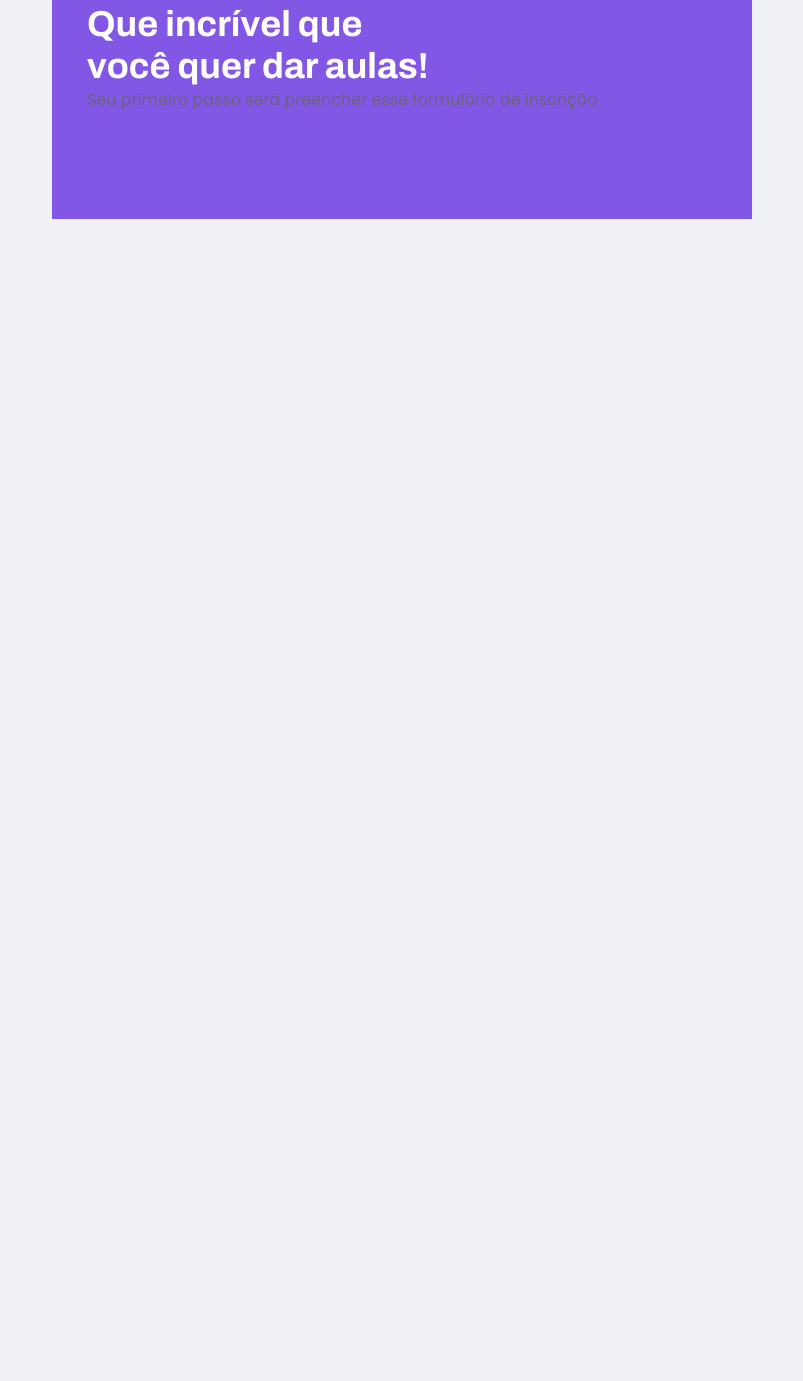
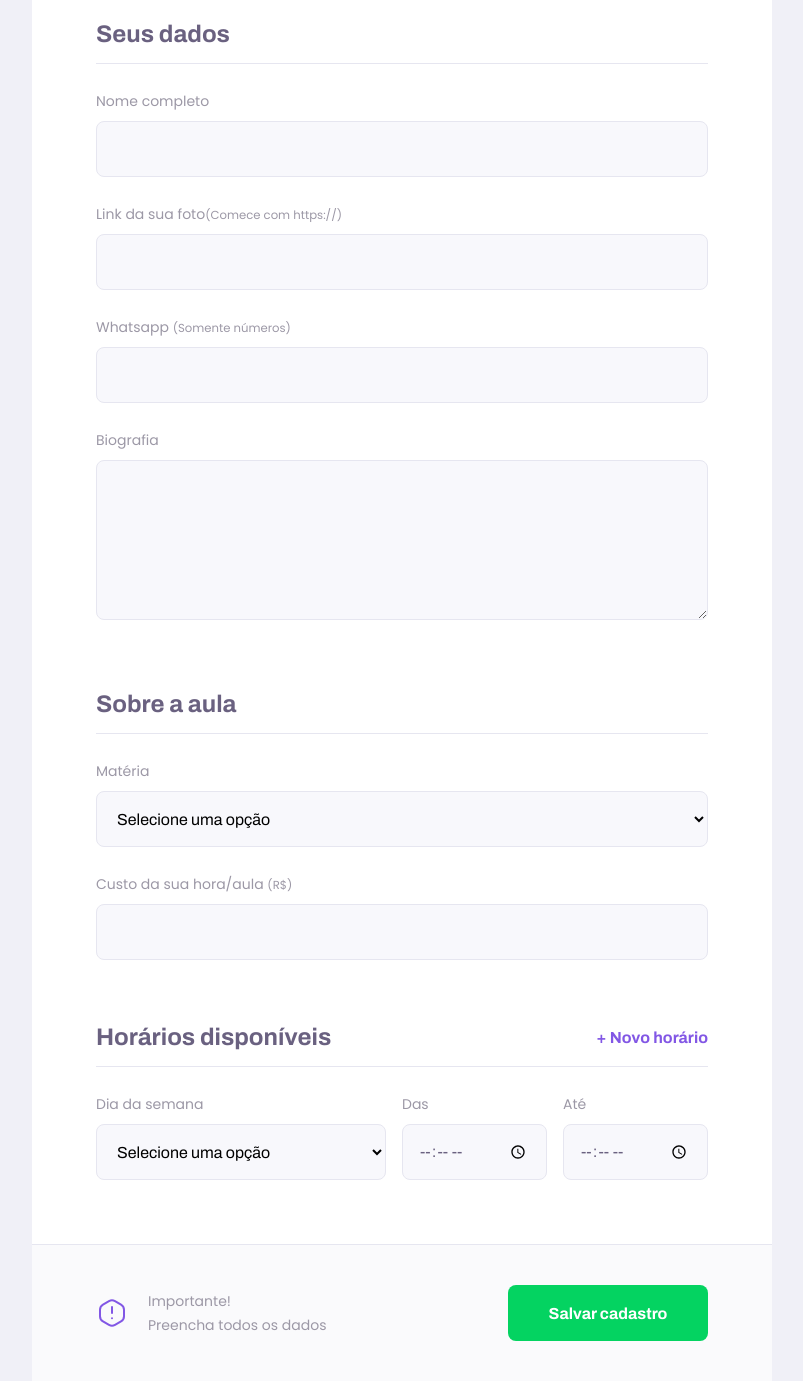
Before and after one commit to dnpadua/nlw-proffy, a plain HTML site: page Proffy/give-classes.html in a window 1280 px wide. Shown: the part 351-1732 px from the top of the page, without its empty margins (238-1041 px from the left). Before the commit the page ends 800 px from the top, so only its background shows below. Drawn offline with Linux system fonts and the light colour scheme.

Commit message:
Adding page Dar Aulas
Adding page form

```diff
--- a/Proffy/give-classes.html
+++ b/Proffy/give-classes.html
@@ -7,9 +7,12 @@
 
     <link rel="stylesheet" href="/styles/main.css">
     <link rel="stylesheet" href="/styles/partials/header.css">
+    <link rel="stylesheet" href="/styles/partials/forms.css">
     <link rel="stylesheet" href="/styles/partials/page-give-classes.css">
 
     <link href="https://fonts.googleapis.com/css2?family=Archivo:wght@400;700&amp;family=Poppins:wght@400;600&amp;display=swap" rel="stylesheet">
+
+    <script src="/scripts/addField.js" defer></script>
 
 </head>
 <body id="page-give-classes">
@@ -31,6 +34,100 @@
         </header>
 
        <main>
+        <form action="" id="create-class">
+            <fieldset>
+                <legend>Seus dados</legend>
+
+                <div class="input-block">
+                    <label for="name">Nome completo</label>
+                    <input type="name" id="name" required>
+                </div>
+
+                <div class="input-block">
+                    <label for="avatar">Link da sua foto<small>(Comece com https://)</small></label>
+                    <input type="avatar" id="avatar" type="url" required>
+                </div>
+
+                <div class="input-block">
+                    <label for="whatsapp">Whatsapp <small>(Somente números)</small></label>
+                    <input type="whatsapp" id="whatsapp" id="number" required>
+                </div>
+
+                <div class="textarea-block">
+                    <label for="bio">Biografia</label>
+                    <textarea name="bio" id="bio" required></textarea>
+                </div>
+
+            </fieldset>
+
+            <fieldset>
+                <legend>Sobre a aula</legend>
+                <div class="select-block">
+                    <label for="subject">Matéria</label>
+                    <select name="subject" id="subject" required>
+                        <option value="">Selecione uma opção</option>
+                        <option value="1">Artes</option>
+                        <option value="2">Biologia</option>
+                        <option value="3">Ciências</option>
+                        <option value="4">Educação física</option>
+                        <option value="5">Física</option>
+                        <option value="6">Geografica</option>
+                        <option value="7">História</option>
+                        <option value="8">Matemática</option>
+                        <option value="9">Português</option>
+                        <option value="10">Química</option>
+                    </select>
+                </div>
+
+                <div class="input-block">
+                  <label for="cost">Custo da sua hora/aula <small>(R$)</small></label>
+                  <input type="cost" id="cost" type="number" required>
+                </div>
+
+            </fieldset>
+
+            <fieldset id="schedule-items">
+                <legend>Horários disponíveis
+                    <button type="button" id="add-time">+ Novo horário</button>
+                </legend>
+
+                <div class="schedule-item">
+
+                    <div class="select-block">
+                        <label for="weekday">Dia da semana</label>
+                        <select name="weekday[]" required>
+                            <option value="">Selecione uma opção</option>
+                            <option value="0">Domingo</option>
+                            <option value="1">Segunda-feira</option>
+                            <option value="2">Terça-feira</option>
+                            <option value="3">Quarta-feira</option>
+                            <option value="4">Quinta-feira</option>
+                            <option value="5">Sexta-feira</option>
+                            <option value="6">Sábado</option>
+                        </select>
+                    </div>
+
+                <div class="input-block">
+                    <label for="time_from">Das</label>
+                    <input type="time" name="time_from[]" required>
+                </div>
+
+                <div class="input-block">
+                    <label for="time_to">Até</label>
+                    <input type="time" name="time_to[]" required>
+                </div>
+
+            </fieldset>
+        </form>
+
+        <footer>
+            <p>
+                <img src="/images/icons/warning.svg" alt="Aviso importante">
+                Importante! <br>
+                Preencha todos os dados
+            </p>
+            <button type="submit" form="create-class">Salvar cadastro</button>
+        </footer>
 
        </main>
     </div>
--- /dev/null
+++ b/Proffy/scripts/addField.js
@@ -0,0 +1,23 @@
+// Procurar o botão
+document.querySelector("#add-time")
+
+// Quando clicar no botão
+.addEventListener("click", cloneField)
+
+// Executar uma ação
+function cloneField() {
+    // Duplicar os campos
+    const newFieldContainer = document.querySelector(".schedule-item").cloneNode(true)
+
+
+    // Limpar os campos
+    const fields = newFieldContainer.querySelectorAll("input")
+
+    fields.forEach(function(field) {
+        field.value = ""
+    })
+
+    // Colocar na página
+    document.querySelector("#schedule-items").appendChild(newFieldContainer)
+
+}
--- /dev/null
+++ b/Proffy/styles/partials/forms.css
@@ -0,0 +1,77 @@
+#search-teacher {
+    margin-top: 3.2rem;
+}
+
+#search-teachers label {
+    color: var(--color-text-in-primary);
+}
+
+#search-teachers .select-block {
+    margin-bottom: 1.4rem;
+}
+
+#search-teachers button {
+    width: 100%;
+    height: 5.6rem;
+    background: var(--color-secondary);
+    color: var(--color-button-text);
+    border: 0;
+    border-radius: .8rem;
+    cursor: pointer;
+    font: 700 1.6rem Archivo;
+    display: flex;
+    align-items: center;
+    justify-content: center;
+    text-decoration: none;
+    transition: background 0.2;
+    margin-top: 3.2rem;
+}
+
+#search-teachers button:hover {
+    background-color: var(--color-secondary-dark);
+}
+
+.select-block label,
+.input-block label,
+.textarea-block label {
+    font-size: 1.4rem;
+    color: var(--color-text-complement);
+}
+
+.input-block input,
+.select-block select,
+.textarea-block textarea {
+    width: 100%;
+    height: 5.6rem;
+    margin-top: 0.8rem;
+    border-radius: 0.8rem;
+    background: var(--color-input-background);
+    border: 1px solid var(--color-line-in-white);
+    outline: 0;
+    padding: 0 1.6rem;
+    font: 1.6rem Archivo;
+}
+
+.textarea-block textarea {
+    padding: 1.2rem 1.6rem;
+    height: 16rem;
+
+    resize: vertical;
+}
+
+.input-block,
+.textarea-block {
+    position: relative;
+}
+
+.input-block:focus-within::after,
+.textarea-block:focus-within::after {
+    content: "";
+
+    width: calc(100% - 3.2rem);
+    height: 2px;
+    background: var(--color-primary-light);
+    position: absolute;
+    left: 1.6rem;
+    bottom: 0;
+}
--- a/Proffy/styles/partials/header.css
+++ b/Proffy/styles/partials/header.css
@@ -74,7 +74,7 @@
 }
 
 .page-header .top-bar-container img {
-    height: 1.6rem;
+    height: 2rem;
 }
 
 .page-header .header-content {
@@ -88,6 +88,14 @@
     font: 700 3.6rem Archivo;
     line-height: 4.2rem;
     color: var(--color-title-in-primary);
+}
+
+.page-header .header-content p {
+    max-width: 30rem;
+    font-size: 1.6rem;
+    line-height: 2.6rem;
+    color: var(--color-text-in-primary);
+    margin-top: 2.4rem;
 }
 
 
--- a/Proffy/styles/partials/page-give-classes.css
+++ b/Proffy/styles/partials/page-give-classes.css
@@ -0,0 +1,176 @@
+#page-give-classes #container {
+    width: 100vw;
+    height: 100vh;
+}
+
+#page-give-classes .page-header .header-content {
+    margin-bottom: 6.4rem;
+}
+
+#page-give-classes main {
+    background: var(--color-box-base);
+    width: 100%;
+    max-width: 74rem;
+    border-radius: .8rem;
+    margin: -3.2rem auto 3.2rem;
+    padding-top: 6.4rem;
+}
+
+#page-give-classes fieldset {
+    border: none;
+    padding: 0 2.4rem;
+}
+
+#page-give-classes fieldset legend {
+    font: 700 2.4rem Archivo;
+    color: var(--color-text-tittle);
+    margin-bottom: 2.4rem;
+
+    display: flex;
+    align-items: center;
+    justify-content: space-between;
+
+    width: 100%;
+
+    padding-bottom: 1.6rem;
+    border-bottom: 1px solid var(--color-line-in-white);
+
+}
+
+#page-give-classes fieldset legend button {
+    background: none;
+    border: 0;
+
+    color: var(--color-primary);
+
+    font: 700 1.6rem Archivo;
+
+    cursor: pointer;
+
+    transition: 0.2s;
+}
+
+#page-give-classes main footer button {
+    width: 100%;
+    height: 5.6rem;
+    background: var(--color-secundary);
+    color: var(--color-button-text);
+    border: 0;
+    border-radius: .8rem;
+    cursor: pointer;
+    font: 700 1.6rem Archivo;
+
+    display: flex;
+    align-items: center;
+    justify-items: center;
+    text-decoration: none;
+
+    transition: 0.2s;
+    margin-top: 3.2rem;
+}
+
+#page-give-classes fieldset legend button:hover {
+    color: var(--color-primary-dark);
+}
+
+#page-give-classes fieldset+fieldset {
+    margin-top: 6.4rem;
+}
+
+#page-give-classes .input-block+.input-block,
+#page-give-classes .input-block+.textarea-block,
+#page-give-classes .select-block+.input-block {
+    margin-top: 2.4rem;
+}
+
+#page-give-classes main footer {
+    padding: 4rem 2.4rem;
+
+    background: var(--color-box-footer);
+    border-top: 1px solid var(--color-line-in-white);
+    margin-top: 6.4rem;
+}
+
+#page-give-classes main footer p {
+    display: flex;
+    align-items: center;
+    justify-content: center;
+
+    font-size: 1.4rem;
+    line-height: 2.4rem;
+
+    color: var(--color-text-complement);
+}
+
+#page-give-classes main footer p img {
+    margin-right: 2rem;
+}
+
+#page-give-classes main footer button {
+    width: 100%;
+    height: 5.6rem;
+    background: var(--color-secondary);
+    color: var(--color-button-text);
+    border: 0;
+    border-radius: .8rem;
+    cursor: pointer;
+    font: 700 1.6rem Archivo;
+
+    display: flex;
+    align-items: center;
+    justify-content: center;
+    text-decoration: none;
+
+    transition: 0.2s;
+    margin-top: 3.2rem;
+}
+
+#page-give-classes main footer button:hover {
+    background: var(--color-secondary-dark);
+}
+
+.schedule-item+.schedule-item {
+    margin-top: 3.2rem;
+    padding-top: 3.2rem;
+
+    border-top: 1px solid var(--color-line-in-white);
+}
+
+@media (min-width: 700px) {
+    #page-give-classes #container {
+        max-width: 100vw;
+    }
+
+    #page-give-classes .page-header .header-content {
+    margin-bottom: 0;
+    }
+
+    #page-give-classes main fieldset {
+        padding: 0 64px;
+    }
+
+    .schedule-item {
+        display: grid;
+        grid-template-columns: 2fr 1fr 1fr;
+        column-gap: 1.6rem;
+    }
+
+    #page-give-classes #schedule-items .select-block+.input-block,
+    #page-give-classes #schedule-items .input-block+.input-block {
+        margin-top: 0;
+    }
+
+    #page-give-classes main footer {
+        padding: 40px 64px;
+
+        display: flex;
+        align-items: center;
+        justify-content: space-between;
+    }
+
+    #page-give-classes main footer button {
+        margin-top: 0;
+        width: 200px;
+    }
+
+}
```
Also changed, not shown: Proffy/study.html (+1 -0 lines), Proffy/styles/partials/page-study.css (+0 -66 lines).
